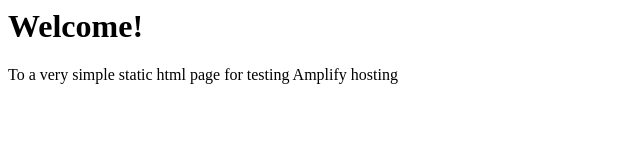
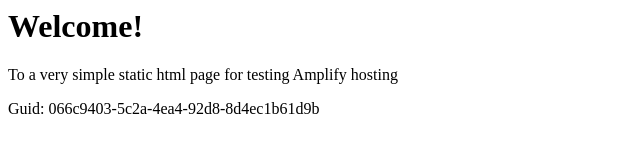
Before and after one commit to aws-aemilia-mxp/Github-PR-Commit-Integration-Test-DoNotTouch-v1-prod-eu-south-1, a website: page src/index.html in a window 1280 px wide. Shown: the whole page, without its empty margins (0-640 px from the left). Drawn offline with Linux system fonts and the light colour scheme.

Commit message:
commit from integ tests

```diff
--- a/src/index.html
+++ b/src/index.html
@@ -1,3 +1,5 @@
+
+
 <html lang="en">
 
 <head>
@@ -10,6 +12,6 @@
 <body>
     <h1>Welcome!</h1>
     <p>To a very simple static html page for testing Amplify hosting</p>
-</body>
+    <p>Guid: 066c9403-5c2a-4ea4-92d8-8d4ec1b61d9b</p></body>
 
 </html>
```
